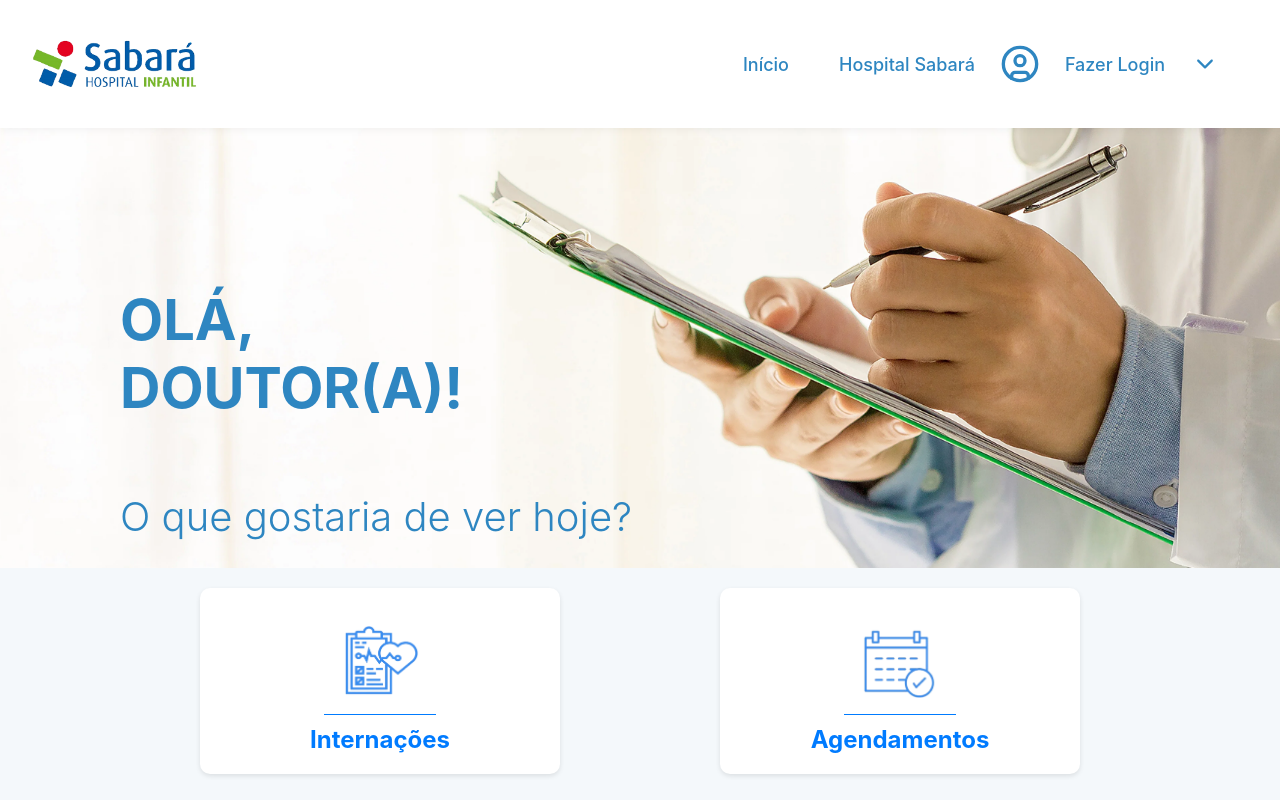
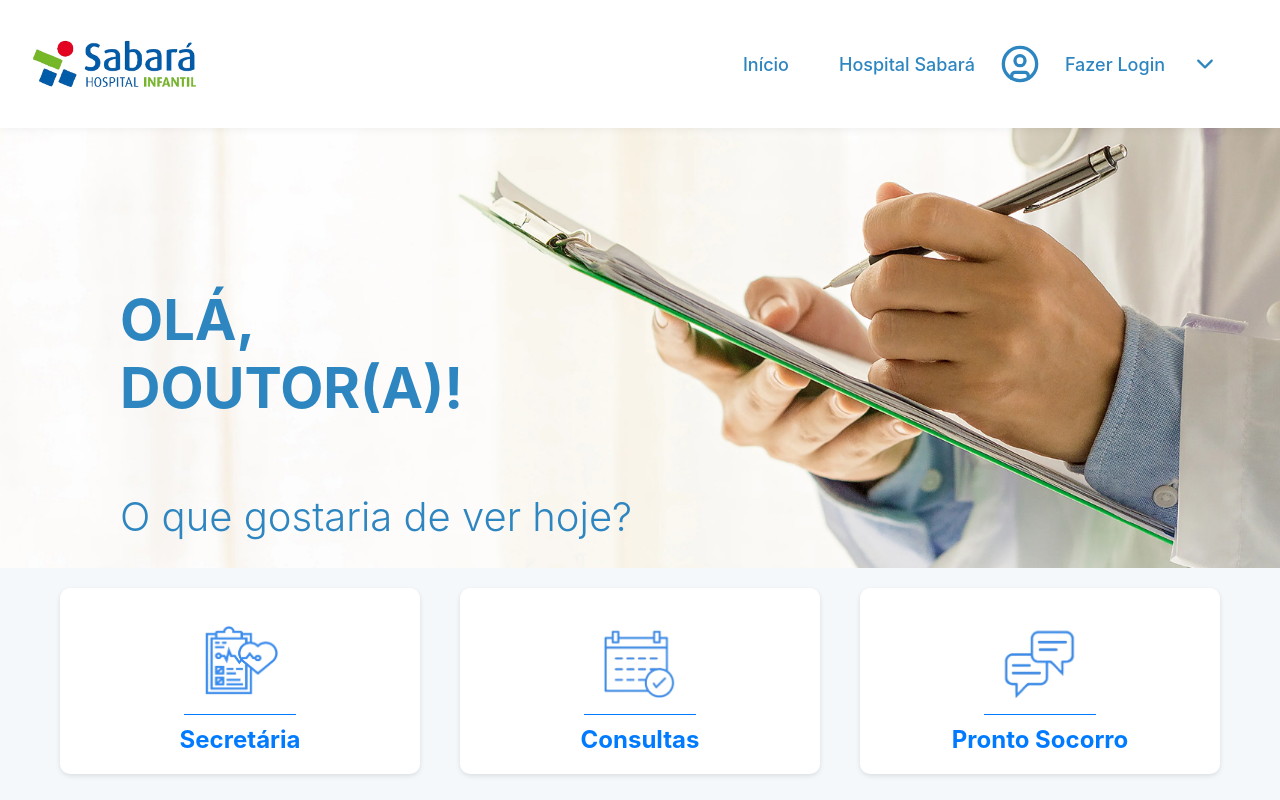
Before and after one commit to EvandroKaibara/Sabara, a React (Vite) app: page / in a window 1280 px wide. Shown: the top 800 px of the page. Built offline with nearby package versions, Linux system fonts and the light colour scheme.

Commit message:
Alteracoes nas rotas e pagina de login

```diff
--- a/package.json
+++ b/package.json
@@ -14,6 +14,7 @@
     "react-dom": "^19.0.0",
     "react-icons": "^5.5.0",
     "react-router-dom": "^7.5.1",
+    "sonner": "^2.0.3",
     "swiper": "^11.2.6"
   },
   "devDependencies": {
--- a/src/App.jsx
+++ b/src/App.jsx
@@ -1,8 +1,9 @@
 import './index.css';
+
 import { BrowserRouter, Routes, Route } from "react-router-dom"
 
-import Home from "./paginas/Home/index.jsx"
-import Login from "./paginas/Login/index.jsx";
+import Home from "./paginas/Home/Home.jsx"
+import Login from "./paginas/Login/Login.jsx";
 
 function App() {
   return (
@@ -10,7 +11,7 @@ function App() {
     <BrowserRouter>
         <Routes>
           <Route path='/' element={<Home/>} />
-          <Route path='/Login' element={<Login/>} />
+          <Route path='/login' element={<Login/>} />
         </Routes>
     </BrowserRouter>
     </>
--- a/src/componentes/Botoes/Botoes.css
+++ b/src/componentes/Botoes/Botoes.css
@@ -1,9 +1,9 @@
 .container-botoes {
     display: flex;
-    gap: 20vh;
+    gap: 40px; /* ou algo como gap: 5%; */
     justify-content: center;
     margin-top: 20px;
-    flex-wrap: wrap; /* permite quebrar linha em telas menores */
+    flex-wrap: wrap;
 }
 
 .botao {
--- a/src/componentes/Botoes/index.jsx
+++ b/src/componentes/Botoes/index.jsx
@@ -1,11 +1,17 @@
 import './Botoes.css';
+
+import { Link } from "react-router-dom";
 
 const Botoes = ({ texto, imagem }) => {
   return (
-    <div className="botao">
-      <img src={imagem} alt="Ícone do botão" />
-      <span>{texto}</span>
-    </div>
+    <>
+      <Link to='/login'>
+        <div className="botao">
+          <img src={imagem} alt="Ícone do botão" />
+          <span>{texto}</span>
+        </div>
+      </Link>
+    </>
   );
 }
 
--- a/src/componentes/Menu/index.jsx
+++ b/src/componentes/Menu/index.jsx
@@ -2,6 +2,7 @@ import "./Menu.css";
 
 import React, { useState } from "react";
 import { IoIosArrowDown } from "react-icons/io";
+import { Link } from "react-router-dom";
 
 const Menu = () => {
   const [open, setOpen] = useState(false);
@@ -11,22 +12,22 @@ const Menu = () => {
   return (
     <div className="menu-container">
       <button className={`hamburger ${open ? "open" : ""}`} onClick={toggleMenu}>
-        <IoIosArrowDown color="#2E86C1" size={30}/>
+        <IoIosArrowDown color="#2E86C1" size={30} />
       </button>
 
       <nav className={`menu ${open ? "show" : ""}`}>
         <ul>
           <li>
-                <img src="./img/Internacao.png" alt="Internações" className="menu-icon" />
-                <a href="#">Internações</a>
+            <img src="./img/Internacao.png" alt="Secretaria" className="menu-icon" />
+            <Link to="/login">Secretaria</Link>
           </li>
           <li>
-                <img src="./img/Agendamento.png" alt="Agendamento" className="menu-icon" />
-                <a href="#">Agendamento</a>
+            <img src="./img/Agendamento.png" alt="Consultas" className="menu-icon" />
+            <Link to="/login">Consultas</Link>
           </li>
           <li>
-                <img src="./img/ChatPaciente.png" alt="Internações" className="menu-icon" />
-                <a href="#">Chat com o paciente</a>
+            <img src="./img/ChatPaciente.png" alt="Pronto Socorro" className="menu-icon" />
+            <Link to="/login">Pronto Socorro</Link>
           </li>
         </ul>
       </nav>
--- a/src/componentes/Navegacao/index.jsx
+++ b/src/componentes/Navegacao/index.jsx
@@ -11,9 +11,9 @@ const Navegacao = () => {
 
             <div className='navecao-links'>
                 <a href="#" className='navecao-item'>Início</a>
-                <a href="#" className='navecao-item'>Hospital Sabará</a>
+                <a href="https://www.hospitalinfantilsabara.org.br/" className='navecao-item'>Hospital Sabará</a>
                 <LuCircleUser  size={40} color='#2E86C1'/>
-                <Link to="/Login" className='navecao-item'>Fazer Login</Link>
+                <Link to="/login" className='navecao-item'>Fazer Login</Link>
                 <Menu />
             </div>
         </nav>
--- a/src/index.css
+++ b/src/index.css
@@ -12,6 +12,12 @@ body {
   display: flex;
 }
 
+[data-sonner-toast][data-type="error"] {
+  font-size: 18px !important;
+  padding: 16px 24px !important;
+  border-radius: 10px !important;
+}
+
 code {
   font-family: source-code-pro, Menlo, Monaco, Consolas, 'Courier New',
     monospace;
--- a/src/paginas/Home/index.jsx
+++ b/src/paginas/Home/Home.jsx
@@ -12,9 +12,9 @@ const Login = () => {
         <Navegacao />
         <Banner />
         <div className='container-botoes'>
-            <Botoes texto='Internações' imagem='/img/Prancheta.png'/>
-            <Botoes texto='Agendamentos' imagem='/img/Agenda.png'/>
-            <Botoes texto='Chat com o paciente' imagem='/img/Chat.png'/>
+            <Botoes texto='Secretária' imagem='/img/Prancheta.png'/>
+            <Botoes texto='Consultas' imagem='/img/Agenda.png'/>
+            <Botoes texto='Pronto Socorro' imagem='/img/Chat.png'/>
         </div>
         <Carrossel />
         <Rodape />
--- a/src/paginas/Login/Login.css
+++ b/src/paginas/Login/Login.css
@@ -6,20 +6,17 @@ main{
     flex-direction: column;
     align-items: center;
     justify-content: center;
-    position: relative;
 }
 
-.login-container{
+.login-container {
     display: flex;
     flex-direction: column;
     align-items: center;
     background-color: #F4F8FB;
     width: 80%;
     height: 80vh;
-}
-
-.login-onda{
-    position: absolute;
-    width: 60%;
-    bottom: 10%;
-}
+    background-image: url('./img/Onda.png');
+    background-repeat: no-repeat;
+    background-position: bottom center;
+    background-size: 60% 150px;
+  }
--- a/src/paginas/Login/index.jsx
+++ b/src/paginas/Login/Login.jsx
@@ -9,7 +9,6 @@ const Login = () => {
             <div className='login-container'>
                 <HeaderLogin />
                 <FormLogin />
-                <img src="/img/Onda.png" className='login-onda'/>
             </div>
         </main>
   );
```
Also changed, not shown: 1 other file (tests, documents, lock files or other folders). Lines whose indentation alone changed are shown as unchanged.
